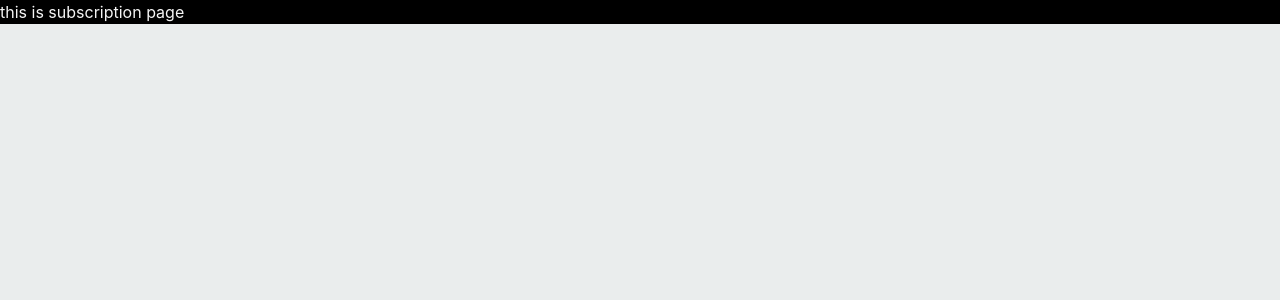
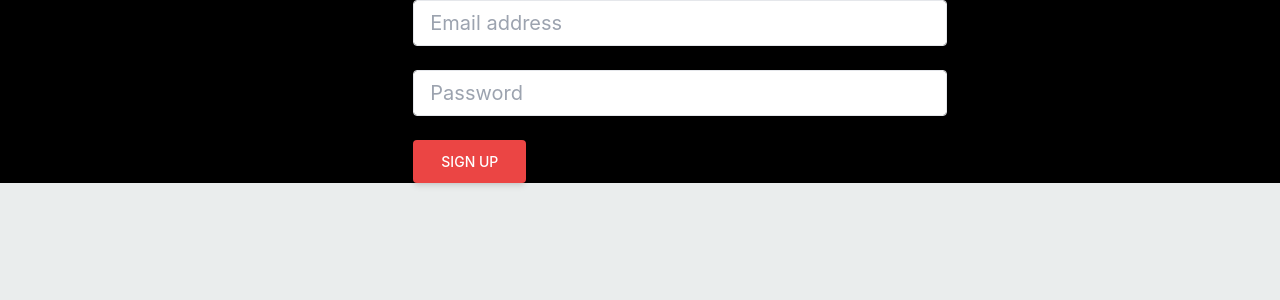
Before and after one commit to 14anirudh/OTT-Platform, a React (Create React App) app: page /subscription in a window 1280 px wide. Shown: the top 300 px of the page. Built offline with nearby package versions, Linux system fonts and the light colour scheme.

Commit message:
sign up added

```diff
--- a/src/App.js
+++ b/src/App.js
@@ -6,18 +6,20 @@ import Subscribe from "./Subscribe";
 import {Routes, Route,} from 'react-router-dom';
 import Login from "./Login"
 import Tv from "./Tv";
+import { AuthContextProvider } from "./context/AuthContext";
 
 
 function App() {
   return (
     <div className="App">
-      <Routes>
+    <AuthContextProvider>
+    <Routes>
       <Route path="/" element={<Home />} />
       <Route path="/login" element={<Login />} />
       <Route path="/subscription" element={<Subscribe />} />
       <Route path="/tv_shows" element={<Tv />} />
-
       </Routes>
+      </AuthContextProvider>
 
     </div>
 
--- a/src/Navbar.js
+++ b/src/Navbar.js
@@ -38,12 +38,12 @@ function Navbar() {
       </div>
 
       <div>
-        <Link to="/Subscribe">
+        <Link to="/subscription">
           <button className="btn" id="sub">
             Subscribe
           </button>
         </Link>
-        <Link to="/Login">
+        <Link to="/login">
           <button className="btn">Log In</button>
         </Link>
       </div>
--- a/src/Subscribe.js
+++ b/src/Subscribe.js
@@ -1,12 +1,70 @@
-import React from 'react'
+import React,{useState} from 'react'
+import { UserAuth } from './context/AuthContext';
 
 const Subscribe = () => {
+
+  const [email, setEmail] =useState('');
+  const [password, setPassword] =useState('');
+  const[error, setError] =useState('');
+
+  const { createUser } = UserAuth();
+
+  const handleSubmit = async (e) => {
+
+    setError('');
+    try {
+      await createUser(email, password);
+
+    } catch (e) {
+      setError(e.message);
+      alert(e.message);
+    }
+  };
   return (
-    <div>
-    <h1>this is subscription page
+    <div
+       className="flex xl:justify-center lg:justify-between justify-center items-center flex-wrap h-full g-6"
+     >
+    <div className="xl:ml-20 xl:w-5/12 lg:w-5/12 md:w-8/12 mb-12 md:mb-0">
+    <form >
+           {/* <!-- Email input --> */}
+           <div className="mb-6">
+             <input
+               type="text"
+               className="form-control block w-full px-4 py-2 text-xl text-[#000000] font-normal text-reed-700 bg-white bg-clip-padding border border-solid border-reed-300 rounded transition ease-in-out m-0 focus:text-reed-700 focus:bg-white focus:border-[#EB4544]  focus:outline-none"
+               id="exampleFormControlInput2"
+               placeholder="Email address"
+               onChange={(e) => { setEmail(e.target.value) }}
+             />
+           </div>
 
-    </h1>
-      </div>
+           {/* <!-- Password input --> */}
+           <div className="mb-6">
+             <input
+               type="password"
+               className="form-control block w-full px-4 py-2 text-xl text-[#000000] font-normal text-reed-700 bg-white bg-clip-padding border border-solid border-reed-300 rounded transition ease-in-out m-0 focus:text-reed-700 focus:bg-white focus:border-[#EB4544]  focus:outline-none"
+               id="exampleFormControlInput2"
+               placeholder="Password"
+               onChange={(e) => { setPassword(e.target.value) }}
+             />
+           </div>
+
+
+
+           <div className="text-center lg:text-left">
+             <button
+               type="button"
+               className="inline-block px-7 py-3 bg-[#EB4544]  text-white font-medium text-sm leading-snug uppercase rounded shadow-md hover:bg-[#D91212]  hover:shadow-lg focus:bg-[#EB4544]  focus:shadow-lg focus:outline-none focus:ring-0 active:bg-[#EB4544]  active:shadow-lg transition duration-150 ease-in-out"
+               onClick={
+                handleSubmit
+               }
+             >
+               Sign up
+             </button>
+
+           </div>
+         </form>
+         </div>
+         </div>
   )
 }
 
--- /dev/null
+++ b/src/context/AuthContext.js
@@ -0,0 +1,26 @@
+import { createContext, useContext, useEffect, useState } from 'react';
+import {
+  createUserWithEmailAndPassword,
+  signInWithEmailAndPassword,
+  signOut,
+  onAuthStateChanged,
+} from 'firebase/auth';
+import { auth } from '../firebase';
+
+const UserContext = createContext();
+
+export const AuthContextProvider = ({ children }) => {
+    const createUser = (email, password) => {
+        return createUserWithEmailAndPassword(auth, email, password);
+    };
+
+  return (
+    <UserContext.Provider value={{ createUser}}>
+      {children}
+    </UserContext.Provider>
+  );
+};
+
+export const UserAuth = () => {
+  return useContext(UserContext);
+};
--- /dev/null
+++ b/src/firebase.js
@@ -0,0 +1,20 @@
+// Import the functions you need from the SDKs you need
+import { initializeApp } from "firebase/app";
+import { getAuth } from "firebase/auth";
+// TODO: Add SDKs for Firebase products that you want to use
+// https://firebase.google.com/docs/web/setup#available-libraries
+
+// Your web app's Firebase configuration
+const firebaseConfig = {
+  apiKey: "AIzaSyAZ4g9QRa08Iu0lT3d-XY_usz9okITgtug",
+  authDomain: "flickers-1837d.firebaseapp.com",
+  projectId: "flickers-1837d",
+  storageBucket: "flickers-1837d.appspot.com",
+  messagingSenderId: "977539499946",
+  appId: "1:977539499946:web:bac316f8935bd3f3630dd3"
+};
+
+// Initialize Firebase
+const app = initializeApp(firebaseConfig);
+export const auth = getAuth(app);
+export default app
```
Also changed, not shown: firebase.json (deleted), 1 other file (tests, documents, lock files or other folders).
